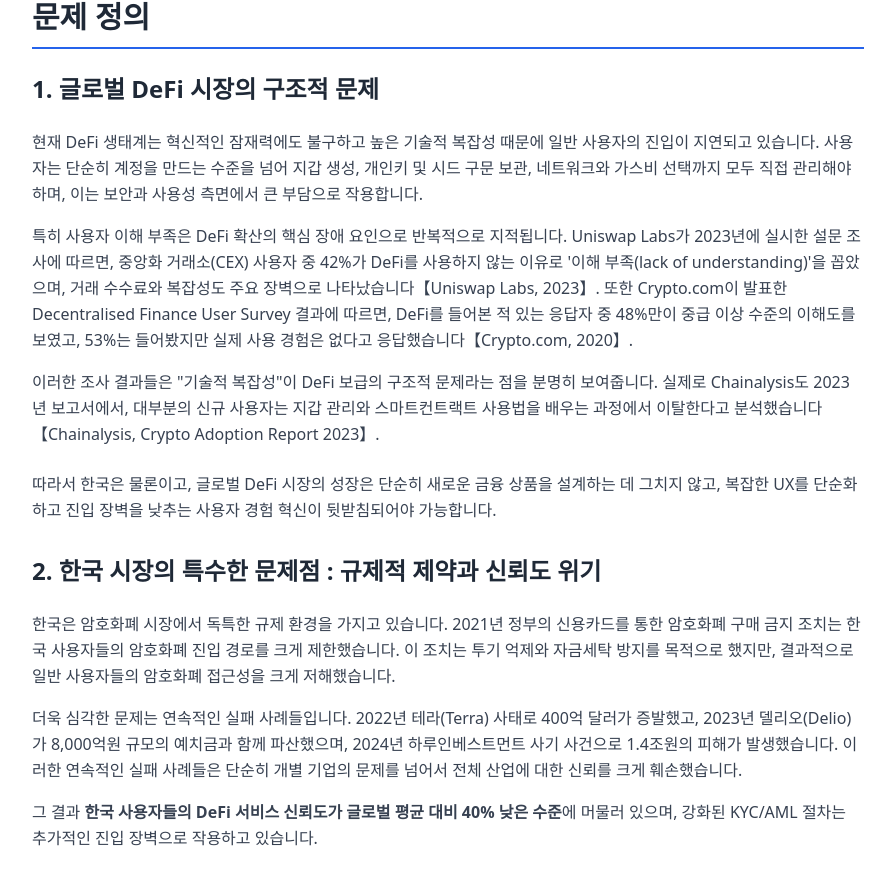
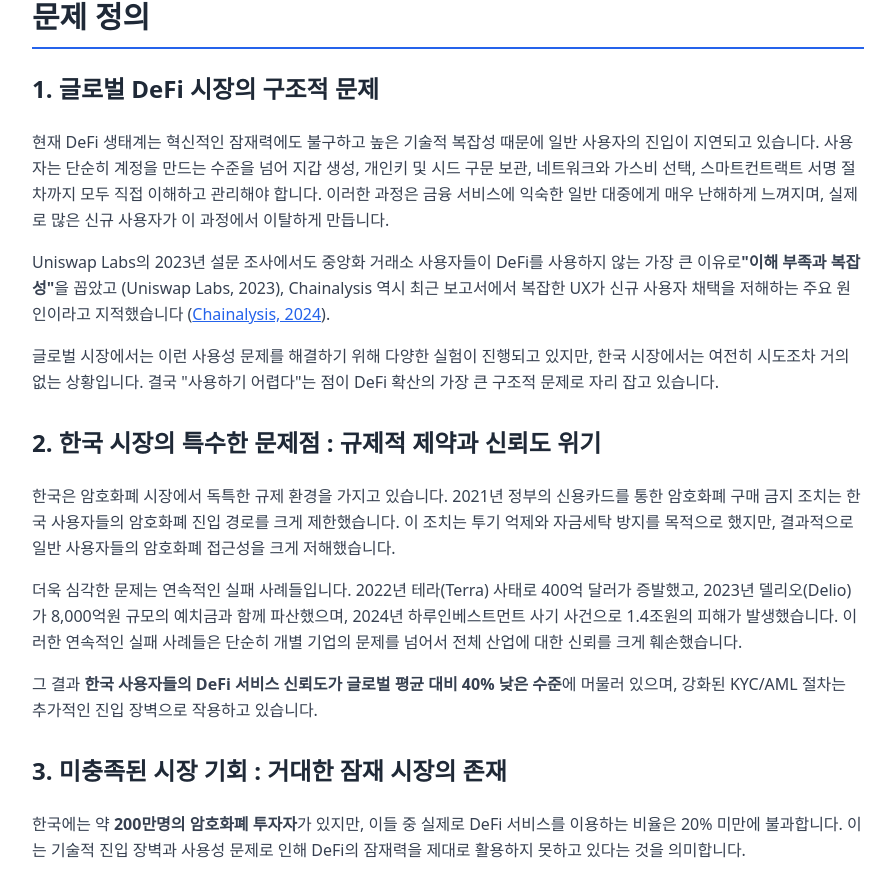
Before and after one commit to bitbakedev/intro, a React (Vite) app: page / in a window 1280 px wide. Shown: the part 1959-2841 px from the top of the page, without its empty margins (192-1087 px from the left). Built offline with nearby package versions, Linux system fonts and the light colour scheme.

Commit message:
글로벌 DeFi 시장 구조적 문제 내용 업데이트

```diff
--- a/src/components/sections/ProblemStatement.tsx
+++ b/src/components/sections/ProblemStatement.tsx
@@ -7,25 +7,25 @@ const ProblemStatement: React.FC = () => {
 
       <p className="text-gray-700 leading-relaxed mb-4">
         현재 DeFi 생태계는 혁신적인 잠재력에도 불구하고 높은 기술적 복잡성 때문에 일반 사용자의 진입이 지연되고 있습니다.
-        사용자는 단순히 계정을 만드는 수준을 넘어 지갑 생성, 개인키 및 시드 구문 보관, 네트워크와 가스비 선택까지 모두 직접 관리해야 하며,
-        이는 보안과 사용성 측면에서 큰 부담으로 작용합니다.
+        사용자는 단순히 계정을 만드는 수준을 넘어 지갑 생성, 개인키 및 시드 구문 보관, 네트워크와 가스비 선택,
+        스마트컨트랙트 서명 절차까지 모두 직접 이해하고 관리해야 합니다. 이러한 과정은 금융 서비스에 익숙한 일반 대중에게
+        매우 난해하게 느껴지며, 실제로 많은 신규 사용자가 이 과정에서 이탈하게 만듭니다.
       </p>
 
       <p className="text-gray-700 leading-relaxed mb-4">
-        특히 사용자 이해 부족은 DeFi 확산의 핵심 장애 요인으로 반복적으로 지적됩니다. Uniswap Labs가 2023년에 실시한 설문 조사에 따르면,
-        중앙화 거래소(CEX) 사용자 중 42%가 DeFi를 사용하지 않는 이유로 '이해 부족(lack of understanding)'을 꼽았으며,
-        거래 수수료와 복잡성도 주요 장벽으로 나타났습니다【Uniswap Labs, 2023】. 또한 Crypto.com이 발표한 Decentralised Finance User Survey 결과에 따르면,
-        DeFi를 들어본 적 있는 응답자 중 48%만이 중급 이상 수준의 이해도를 보였고, 53%는 들어봤지만 실제 사용 경험은 없다고 응답했습니다【Crypto.com, 2020】.
+        Uniswap Labs의 2023년 설문 조사에서도 중앙화 거래소 사용자들이 DeFi를 사용하지 않는 가장 큰 이유로
+        <strong>"이해 부족과 복잡성"</strong>을 꼽았고 (Uniswap Labs, 2023), Chainalysis 역시 최근 보고서에서
+        복잡한 UX가 신규 사용자 채택을 저해하는 주요 원인이라고 지적했습니다
+        (<a href="https://www.chainalysis.com/blog/2024-global-crypto-adoption-index/?utm_source=chatgpt.com"
+           target="_blank"
+           rel="noopener noreferrer"
+           className="text-blue-600 hover:text-blue-800 underline">Chainalysis, 2024</a>).
       </p>
 
       <p className="text-gray-700 leading-relaxed mb-6">
-        이러한 조사 결과들은 "기술적 복잡성"이 DeFi 보급의 구조적 문제라는 점을 분명히 보여줍니다.
-        실제로 Chainalysis도 2023년 보고서에서, 대부분의 신규 사용자는 지갑 관리와 스마트컨트랙트 사용법을 배우는 과정에서 이탈한다고 분석했습니다【Chainalysis, Crypto Adoption Report 2023】.
-      </p>
-
-      <p className="text-gray-700 leading-relaxed mb-6">
-        따라서 한국은 물론이고, 글로벌 DeFi 시장의 성장은 단순히 새로운 금융 상품을 설계하는 데 그치지 않고,
-        복잡한 UX를 단순화하고 진입 장벽을 낮추는 사용자 경험 혁신이 뒷받침되어야 가능합니다.
+        글로벌 시장에서는 이런 사용성 문제를 해결하기 위해 다양한 실험이 진행되고 있지만, 한국 시장에서는
+        여전히 시도조차 거의 없는 상황입니다. 결국 "사용하기 어렵다"는 점이 DeFi 확산의 가장 큰 구조적 문제로
+        자리 잡고 있습니다.
       </p>
 
       <h2 className="text-2xl font-bold text-gray-800 mb-6 mt-8">2. 한국 시장의 특수한 문제점 : 규제적 제약과 신뢰도 위기</h2>
```
